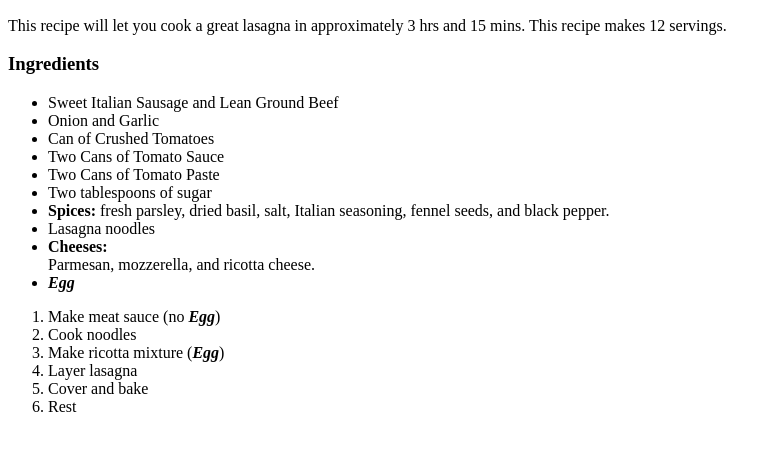
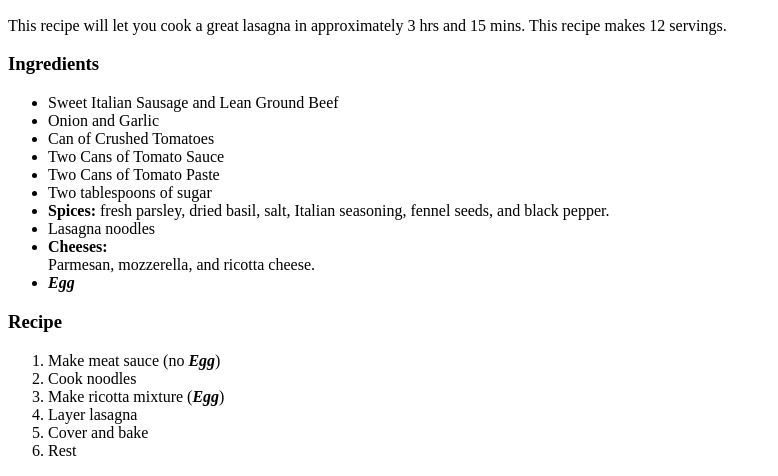
Before and after one commit to mw713/odin-recipes, a plain HTML site: page recipes/lasagna.html in a window 1280 px wide. Shown: the part 434-910 px from the top of the page, without its empty margins (0-778 px from the left). Before the commit the page ends 866 px from the top, so only its background shows below. Drawn offline with Linux system fonts and the light colour scheme.

Commit message:
Insert missing 'Recipe' heading

```diff
--- a/recipes/lasagna.html
+++ b/recipes/lasagna.html
@@ -30,6 +30,7 @@
         <li><strong><em>Egg</em></strong></li>
     </ul>
 
+    <h3>Recipe</h3>
     <ol>
         <li>Make meat sauce (no <strong><em>Egg</em></strong>)</li>
         <li>Cook noodles</li>
```
